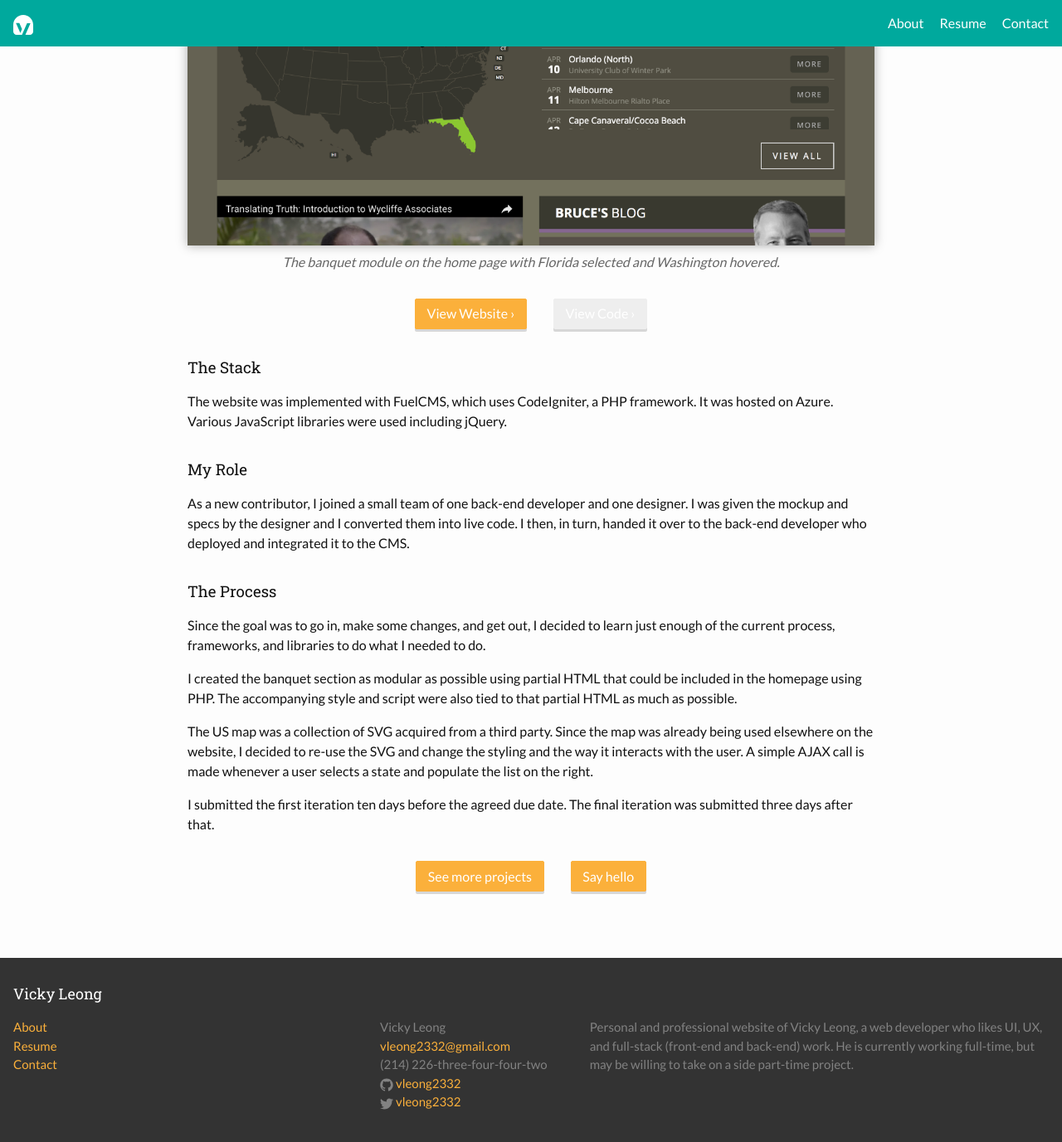
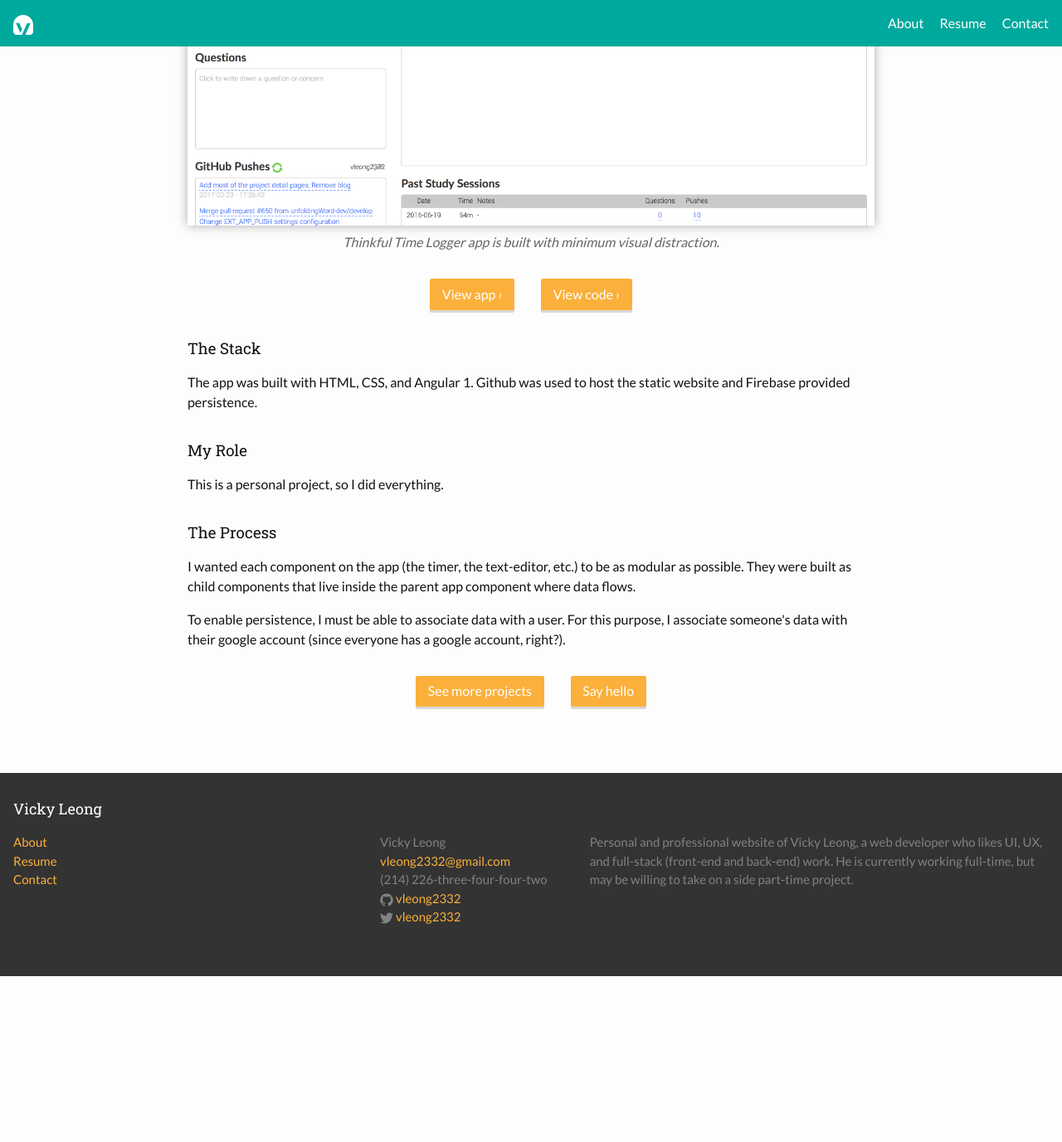
Before and after one commit to vleong2332/site2.0, a Jekyll site: the page built from pages/projects/thinkful-time-logger.html, in a window 1280 px wide and 1400 px high, scrolled down 773 px. Shown: the top 1377 px of the window at 83% size. Built offline with Jekyll 4.4.1, drawn with Linux system fonts in a browser that asks for light colours; after the commit the page ends 1950 px from its top, so only the background shows below that; some of the changed text lies outside the part shown.

Commit message:
Add TTL and FB project details

```diff
--- a/pages/projects/bible-techs.html
+++ b/pages/projects/bible-techs.html
@@ -18,7 +18,7 @@
 
 <div class="action-links">
   <a class="action-btn btn-primary" role="button" href="https://bibletechs.org" target="_blank" />View website &rsaquo;</a>
-  <a class="action-btn btn-primary" role="button" disabled title="Code is not available publicly" />View code &rsaquo;</a>
+  <a class="action-btn btn-primary" role="button" disabled title="It's Wordpress" />View code &rsaquo;</a>
 </div>
 
 <h3>The Stack</h3>
--- a/pages/projects/thinkful-time-logger.html
+++ b/pages/projects/thinkful-time-logger.html
@@ -1,34 +1,32 @@
 ---
 layout: project_detail
 title: Thinkful Time Logger
-techStack: Angular 1, HTML, CSS, JS
+techStack: Angular 1, Firebase, HTML, CSS, JS
 permalink: /projects/thinkful-time-logger/
 rootClass: thinkful-time-logger
 ---
 
-<p class="notif notif-neutral">I completed this project as a full-time developer for the employer</p>
+<p class="notif notif-neutral">I completed this project as a personal capstone project</p>
 
 <h3>The Context</h3>
-<p>The marketing dept. of Wycliffe Associates needed an easy way for users to access the list of banquets and events as another banquet season were coming near. By inserting a short, interactive section on the home page, user would be able to quickly find the closest banquet by selecting their state on the map provided.</p>
+<p>At the end of an Angular course with Thinkful, I needed a project that would showcase the skills I've acquired from the course. The idea is to use this app to track my Thinkful learning session.</p>
 
 <div class="captioned-image">
-  <img src="{{ "assets/wycliffeassociates_2.png" | relative_url }}" class="image" />
-  <p class="caption">The banquet module on the home page with Florida selected and Washington hovered.</p>
+  <img src="{{ "assets/ttl.png" | relative_url }}" class="image" />
+  <p class="caption">Thinkful Time Logger app is built with minimum visual distraction.</p>
 </div>
 
 <div class="action-links">
-  <a class="action-btn btn-primary" role="button" href="https://wycliffeassociates.org" target="_blank" />View Website &rsaquo;</a>
-  <a class="action-btn btn-primary" role="button" disabled title="Code is not available publicly" />View Code &rsaquo;</a>
+  <a class="action-btn btn-primary" role="button" href="http://vleong2332.github.io/thinkful-time-logger/app/" target="_blank" />View app &rsaquo;</a>
+  <a class="action-btn btn-primary" role="button" href="https://github.com/vleong2332/thinkful-time-logger/" />View code &rsaquo;</a>
 </div>
 
 <h3>The Stack</h3>
-<p>The website was implemented with FuelCMS, which uses CodeIgniter, a PHP framework. It was hosted on Azure. Various JavaScript libraries were used including jQuery.</p>
+<p>The app was built with HTML, CSS, and Angular 1. Github was used to host the static website and Firebase provided persistence.</p>
 
 <h3>My Role</h3>
-<p>As a new contributor, I joined a small team of one back-end developer and one designer. I was given the mockup and specs by the designer and I converted them into live code. I then, in turn, handed it over to the back-end developer who deployed and integrated it to the CMS.</p>
+<p>This is a personal project, so I did everything.</p>
 
 <h3>The Process</h3>
-<p>Since the goal was to go in, make some changes, and get out, I decided to learn just enough of the current process, frameworks, and libraries to do what I needed to do.</p>
-<p>I created the banquet section as modular as possible using partial HTML that could be included in the homepage using PHP. The accompanying style and script were also tied to that partial HTML as much as possible.</p>
-<p>The US map was a collection of SVG acquired from a third party. Since the map was already being used elsewhere on the website, I decided to re-use the SVG and change the styling and the way it interacts with the user. A simple AJAX call is made whenever a user selects a state and populate the list on the right.</p>
-<p>I submitted the first iteration ten days before the agreed due date. The final iteration was submitted three days after that.</p>
+<p>I wanted each component on the app (the timer, the text-editor, etc.) to be as modular as possible. They were built as child components that live inside the parent app component where data flows.</p>
+<p>To enable persistence, I must be able to associate data with a user. For this purpose, I associate someone's data with their google account (since everyone has a google account, right?).</p>
```
Also changed, not shown: pages/projects/flapby-bird.html (+11 -12 lines), assets/flapby_bird.png (added), assets/ttl.png (added).
